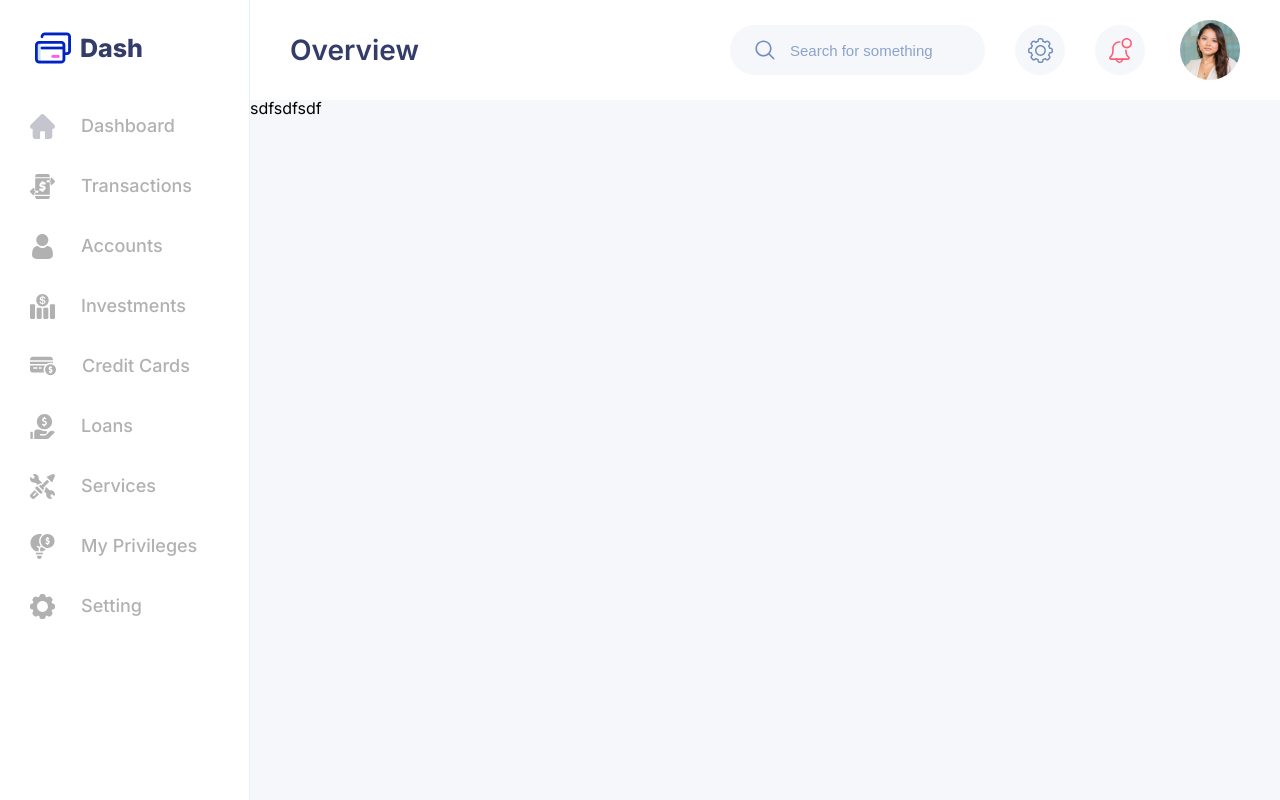
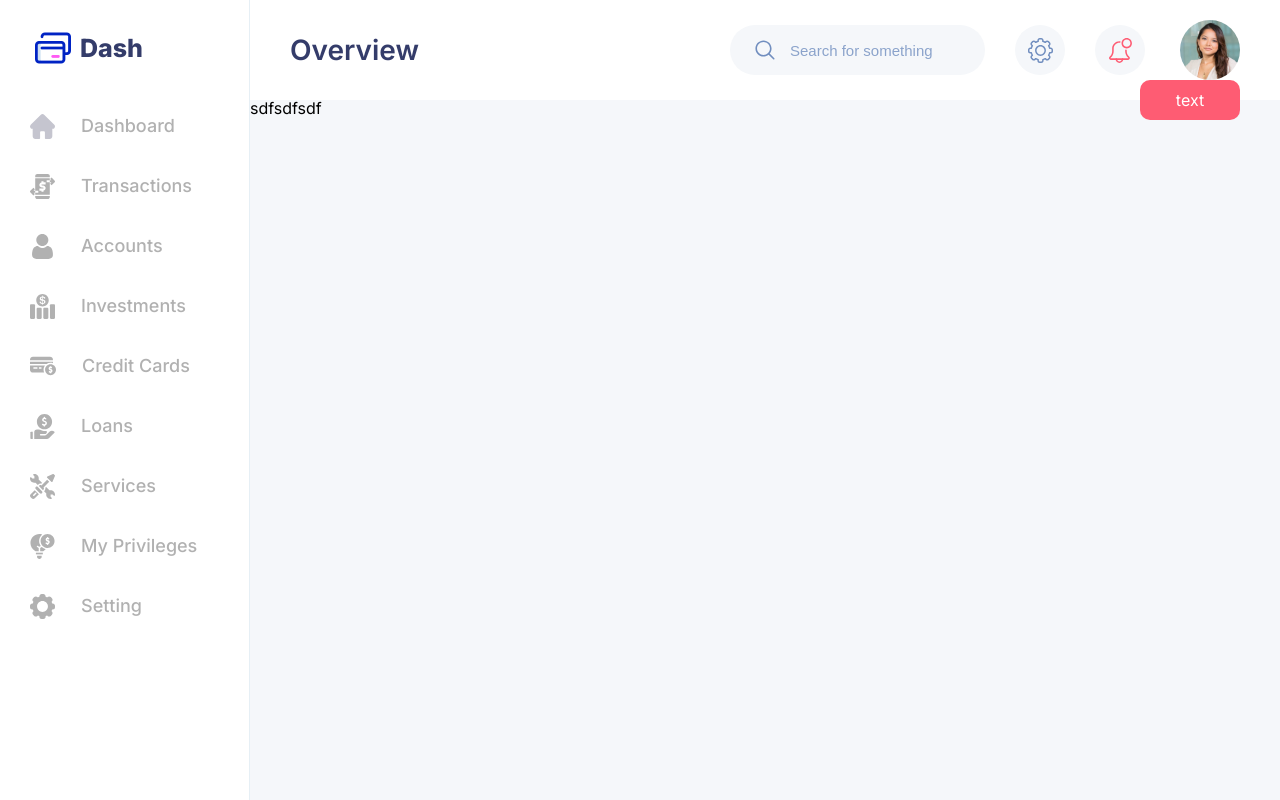
Before and after one commit to KraYFS/bank-proj, a React (Create React App) app: page / in a window 1280 px wide. Both pictures are taken after a click on the button 1210 px from the left and 50 px from the top of the page. Built offline with nearby package versions, Linux system fonts and the light colour scheme.

Commit message:
added user menu

```diff
--- a/src/Components/Header/Header.jsx
+++ b/src/Components/Header/Header.jsx
@@ -1,4 +1,4 @@
-import React from 'react';
+import React, { useState } from 'react';
 import style from './Header.module.css'
 import avatar from './avatar.png'
 
@@ -43,9 +43,28 @@ const Header = (props) => {
                             <path d="M18.7338 10.4166C15.8619 10.4166 13.5254 8.08029 13.5254 5.2084C13.5254 2.3365 15.8619 0 18.7338 0C21.6057 0 23.942 2.3365 23.942 5.2084C23.942 8.08029 21.6057 10.4166 18.7338 10.4166ZM18.7338 1.5625C16.7233 1.5625 15.0879 3.19786 15.0879 5.2084C15.0879 7.21874 16.7233 8.8541 18.7338 8.8541C20.7441 8.8541 22.3795 7.21874 22.3795 5.2084C22.3795 3.19786 20.7441 1.5625 18.7338 1.5625Z" fill="#FE5C73" />
                         </svg>
                     </a>
-                    <button className={style.avatar_wrapper}>
+                    <button onClick={() => {
+                        const menu = document.getElementById('userMenu')
+
+                        menu.style.opacity === '0'
+                            ? Object.assign(menu, {
+                                style: `
+                                    opacity: 1;
+                                    transform: translateY(0px);
+                                    pointer-events: auto;
+                                `
+                            })
+                            : Object.assign(menu, {
+                                style: `
+                                    opacity: 0;
+                                `
+                            })
+                    }} className={style.avatar_wrapper}>
                         <img className={style.avatar} src={avatar} alt="" />
                     </button>
+                    <div style={{opacity: 0}} id='userMenu' className={style.userMenu}>
+                        text
+                    </div>
                 </div>
             </div>
         </header>
--- a/src/Components/Header/Header.module.css
+++ b/src/Components/Header/Header.module.css
@@ -104,3 +104,26 @@
     align-items: center;
     flex-direction: row;
 }
+
+.userMenu {
+    position: absolute;
+    right: 40px;
+    top: 80px;
+    width: 100px;
+    height: 40px;
+    background-color: #FE5C73;
+    border-radius: 10px;
+    transform: translateY(-20px);
+    display: flex;
+    align-items: center;
+    justify-content: center;
+    transition: .3s all;
+    pointer-events: none;
+    color: #fff;
+}
+
+.active {
+    transform: translateY(0px);
+    pointer-events: auto;
+    opacity: 1;
+}
```
